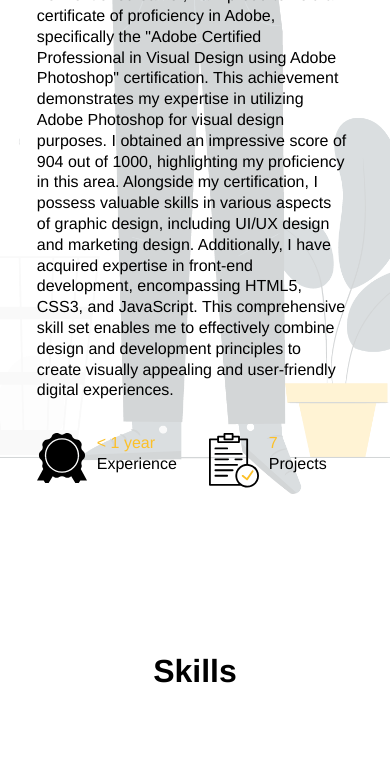
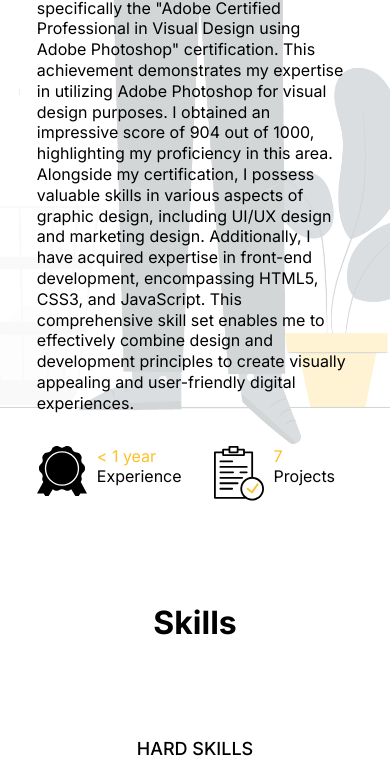
Before and after one commit to faridsyah18/fwebsite, a plain HTML site: page index.html in a window 390 px wide. Shown: the part 1156-1939 px from the top of the page. Drawn offline with Linux system fonts and the light colour scheme.

Commit message:
2nd commit

```diff
--- a/css/style.css
+++ b/css/style.css
@@ -10,7 +10,7 @@ html {
 }
 
 body {
-    font-family: 'Franklin Gothic Medium', 'Arial Narrow', Arial, sans-serif;
+    font-family: 'Inter', sans-serif;
 }
 
 header {
@@ -283,25 +283,25 @@ header nav form button {
 .container-2 .about-me .exp .experience .tulisan  h2 {
     color: #FCC028;
     font-size: 16px;
-    font-weight: 100;
+    font-weight: 400;
 }
 
 .container-2 .about-me .exp .experience .tulisan  h2:nth-child(2) {
     font-size: 16px;
     color: #000;
-    font-weight: 100;
+    font-weight: 400;
 }
 
 .container-2 .about-me .exp .projects .tulisan  h2 {
     color: #FCC028;
     font-size: 16px;
-    font-weight: 100;
+    font-weight: 400;
 }
 
 .container-2 .about-me .exp .projects .tulisan  h2:nth-child(2) {
     font-size: 16px;
     color: #000;
-    font-weight: 100;
+    font-weight: 400;
 }
 
 .container-3 {
@@ -563,11 +563,12 @@ header nav form button {
 
 @media (max-width: 550px) {
     header nav {
+        height: 40px;
         justify-content: center;
     }
 
     header nav .brand {
-        font-size: 25px;
+        font-size: 20px;
     }
 
     header nav form {
--- a/index.html
+++ b/index.html
@@ -5,6 +5,9 @@
     <meta name="viewport" content="width=device-width, initial-scale=1.0">
     <title>Faridsyah Al Muluk</title>
     <link rel="stylesheet" href="css/style.css">
+    <link rel="preconnect" href="https://fonts.googleapis.com">
+    <link rel="preconnect" href="https://fonts.gstatic.com" crossorigin>
+    <link href="https://fonts.googleapis.com/css2?family=Inter:wght@100;200;300;400;500;600;700;800;900&display=swap" rel="stylesheet">
 </head>
 <body>
     <div class="container">
```
